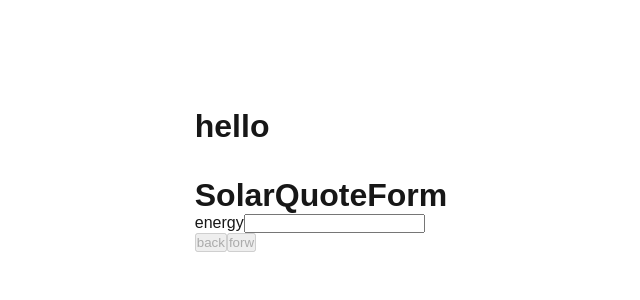
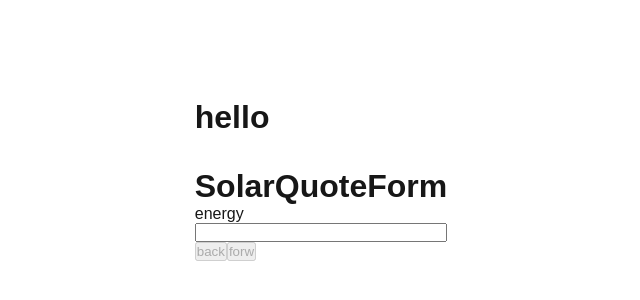
Before and after one commit to Liliana-MP/solar-calc, a Next.js app: page / in a window 1280 px wide. Shown: the part 220-520 px from the top of the page, without its empty margins (319-959 px from the left). Built offline with nearby package versions, Linux system fonts and the light colour scheme.

Commit message:
moved code to component

```diff
--- a/src/app/_components/EnergyBill.tsx
+++ b/src/app/_components/EnergyBill.tsx
@@ -1,10 +1,18 @@
 import styles from "./components.module.css";
+import { FieldErrors, UseFormRegister } from "react-hook-form";
+import { QuoteFormData } from "./SolarQuoteForm";
 
-export const EnergyBill = () => {
+interface Props {
+  register: UseFormRegister<QuoteFormData>;
+  errors: FieldErrors<QuoteFormData>;
+}
+
+export const EnergyBill = ({ register, errors }: Props) => {
   return (
     <div className={styles.container}>
-      <label>Energy</label>
-      <input id="energy" />
+      <label>energy</label>
+      <input {...register("calc.energyBill", { required: true })} />
+      {errors.calc?.energyBill && <span>This field is required</span>}
     </div>
   );
 };
--- a/src/app/_components/RoofSize.tsx
+++ b/src/app/_components/RoofSize.tsx
@@ -14,9 +14,8 @@ export const RoofSize = ({ register, errors }: Props) => {
       <label>roof size</label>
       <div>
         {roofSizes.map((size) => (
-          <label>
+          <label key={size}>
             <input
-              key={size}
               {...register("calc.roofSize", { required: true })}
               type="radio"
               value={size}
--- a/src/app/_components/SolarQuoteForm.tsx
+++ b/src/app/_components/SolarQuoteForm.tsx
@@ -40,11 +40,7 @@ export const SolarQuoteForm = () => {
       <h1>SolarQuoteForm</h1>
       <form onSubmit={() => handleSubmit()}>
         {currentStep === 0 && (
-          <>
-            <label>energy</label>
-            <input {...register("calc.energyBill", { required: true })} />
-            {errors.calc?.energyBill && <span>This field is required</span>}
-          </>
+          <EnergyBill register={register} errors={errors} />
         )}
         {currentStep === 1 && <RoofSize register={register} errors={errors} />}
         {currentStep === 2 && <MonthlySaving />}
```
